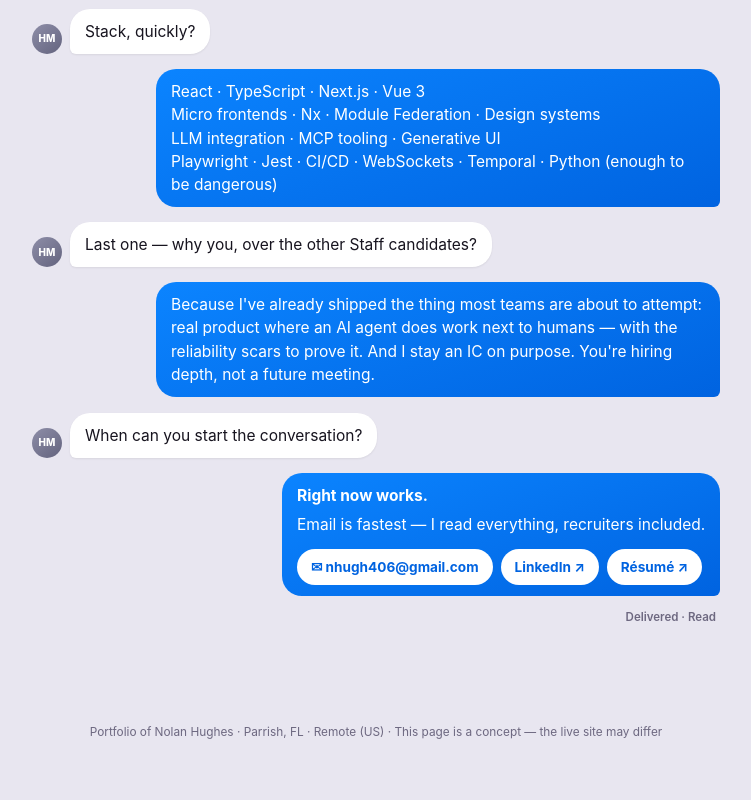
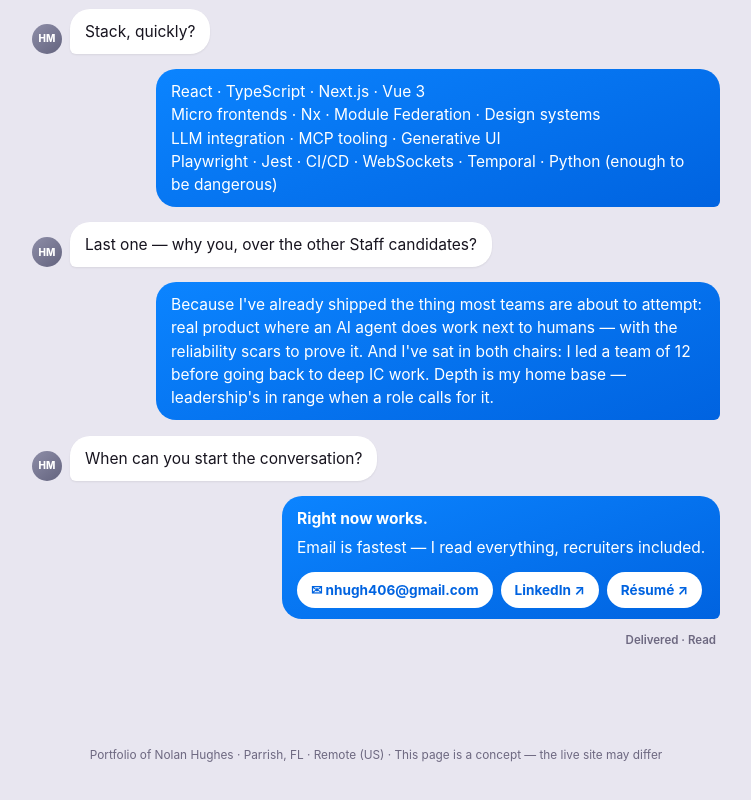
Before and after one commit to nhugh406/hire-me-page-modern, a Next.js app: page / in a window 1280 px wide. Shown: the part 2004-2804 px from the top of the page, without its empty margins (264-1015 px from the left). Built offline with nearby package versions, Linux system fonts and the light colour scheme.

Commit message:
Why-me bubble: reflect both-chairs stance (led 12; open to leadership)

```diff
--- a/app/(site)/page.tsx
+++ b/app/(site)/page.tsx
@@ -132,7 +132,7 @@ export default function Home() {
         </Out>
 
         <In>Last one — why you, over the other Staff candidates?</In>
-        <Out>Because I&apos;ve already shipped the thing most teams are about to attempt: real product where an AI agent does work next to humans — with the reliability scars to prove it. And I stay an IC on purpose. You&apos;re hiring depth, not a future meeting.</Out>
+        <Out>Because I&apos;ve already shipped the thing most teams are about to attempt: real product where an AI agent does work next to humans — with the reliability scars to prove it. And I&apos;ve sat in both chairs: I led a team of 12 before going back to deep IC work. Depth is my home base — leadership&apos;s in range when a role calls for it.</Out>
 
         <In>When can you start the conversation?</In>
         <Out>
```
